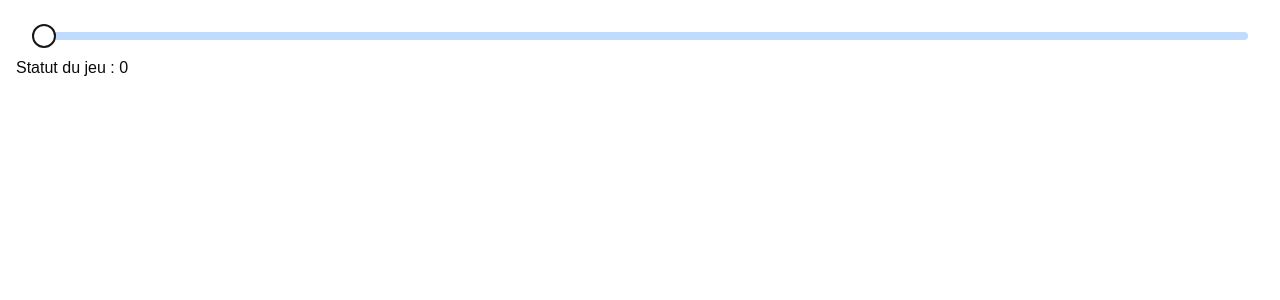
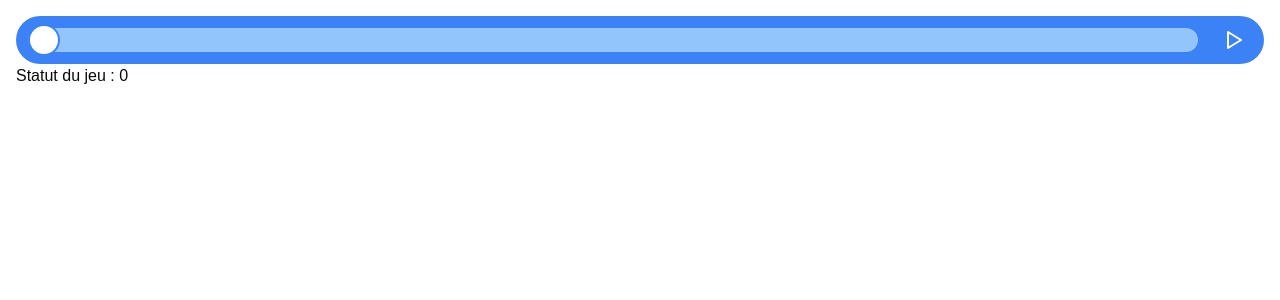
Before and after one commit to Maxeuh/nuit-de-l-info-2024, a Next.js app: page / in a window 1280 px wide. Shown: the top 300 px of the page. Built offline with nearby package versions, Linux system fonts and the light colour scheme.

Commit message:
feat: Final slider, play/pause and autoplay

```diff
--- a/app/page.tsx
+++ b/app/page.tsx
@@ -5,10 +5,11 @@ import { SliderGroup } from "@/components/slider/SliderGroup"
 
 export default function Home() {
   const [state, setState] = useState(0);
+  const stateLimit = 5;
 
   return (
     <div className="p-4">
-      <SliderGroup state={state} setState={setState} />
+      <SliderGroup state={state} setState={setState} stateLimit={stateLimit} />
       Statut du jeu : {state}
     </div>
   );
--- a/components/slider/SliderGroup.tsx
+++ b/components/slider/SliderGroup.tsx
@@ -1,14 +1,36 @@
 import { Slider } from "@/components/ui/slider";
+import { Button } from "@/components/ui/button";
+import { useState, useEffect } from "react";
+import { IconPlayerPlay, IconPlayerPause } from "@tabler/icons-react"
 
 interface SliderGroupProps {
   state: number;
   setState: (value: number) => void;
+  stateLimit: number;
 }
 
-export const SliderGroup: React.FC<SliderGroupProps> = ({ state, setState }) => {
+export const SliderGroup: React.FC<SliderGroupProps> = ({ state, setState, stateLimit }) => {
+  const [autoPlay, setAutoPlay] = useState(false);
+
+  useEffect(() => {
+    if (autoPlay) {
+      const interval = setInterval(() => {
+        if (state > stateLimit) {
+          setState(0);
+        } else {
+          setState(state++);
+        }
+      }, 1000);
+      return () => clearInterval(interval);
+    }
+  }, [autoPlay, setState, state, stateLimit]);
+
   return (
-    <div className="flex gap-4 rounded-full bg-white p-4 text-blue-900">
-      <Slider value={[state]} onValueChange={ (value) => setState(value[0]) }/>
+    <div className="flex gap-4 rounded-full bg-blue-500 px-3 py-1 text-white">
+      <Slider value={[state]} onValueChange={ (value) => setState(value[0]) } max={stateLimit} />
+      <Button variant="outline" size="icon" onClick={() => setAutoPlay(!autoPlay)} className="rounded-full border-none bg-blue-500 text-white hover:bg-white hover:text-blue-500">
+        {autoPlay ? <IconPlayerPause /> : <IconPlayerPlay />}
+      </Button>
     </div>
   );
 };
--- a/components/ui/button.tsx
+++ b/components/ui/button.tsx
@@ -5,7 +5,7 @@ import { cva, type VariantProps } from "class-variance-authority"
 import { cn } from "@/lib/utils"
 
 const buttonVariants = cva(
-  "inline-flex items-center justify-center gap-2 whitespace-nowrap rounded-md text-sm font-medium ring-offset-background transition-colors focus-visible:outline-none focus-visible:ring-2 focus-visible:ring-ring focus-visible:ring-offset-2 disabled:pointer-events-none disabled:opacity-50 [&_svg]:pointer-events-none [&_svg]:size-4 [&_svg]:shrink-0",
+  "inline-flex items-center justify-center gap-2 whitespace-nowrap rounded-md text-sm font-medium ring-offset-background transition-colors focus-visible:outline-none focus-visible:ring-2 focus-visible:ring-ring focus-visible:ring-offset-2 disabled:pointer-events-none disabled:opacity-50 [&_svg]:pointer-events-none [&_svg]:size-6 [&_svg]:shrink-0",
   {
     variants: {
       variant: {
@@ -23,7 +23,7 @@ const buttonVariants = cva(
         default: "h-10 px-4 py-2",
         sm: "h-9 rounded-md px-3",
         lg: "h-11 rounded-md px-8",
-        icon: "h-10 w-10",
+        icon: "size-10",
       },
     },
     defaultVariants: {
--- a/components/ui/slider.tsx
+++ b/components/ui/slider.tsx
@@ -17,10 +17,10 @@ const Slider = React.forwardRef<
     )}
     {...props}
   >
-    <SliderPrimitive.Track className="relative h-2 w-full grow overflow-hidden rounded-full bg-blue-200">
-      <SliderPrimitive.Range className="absolute h-full bg-blue-900" />
+    <SliderPrimitive.Track className="relative h-6 w-full grow overflow-hidden rounded-full bg-blue-300">
+      <SliderPrimitive.Range className="absolute h-full bg-white" />
     </SliderPrimitive.Track>
-    <SliderPrimitive.Thumb className="block h-6 w-6  rounded-full border-2 border-primary bg-background ring-offset-background transition-colors focus-visible:outline-none focus-visible:ring-2 focus-visible:ring-ring focus-visible:ring-offset-2 disabled:pointer-events-none disabled:opacity-50" />
+    <SliderPrimitive.Thumb className="block size-8 rounded-full border-2 border-blue-500 bg-background ring-offset-background transition-colors focus-visible:outline-none focus-visible:ring-2 focus-visible:ring-ring focus-visible:ring-offset-2 disabled:pointer-events-none disabled:opacity-50" />
   </SliderPrimitive.Root>
 ))
 Slider.displayName = SliderPrimitive.Root.displayName
--- a/package.json
+++ b/package.json
@@ -14,6 +14,7 @@
     "@eslint/js": "^9.16.0",
     "@radix-ui/react-slider": "^1.2.1",
     "@radix-ui/react-slot": "^1.1.0",
+    "@tabler/icons-react": "^3.24.0",
     "class-variance-authority": "^0.7.1",
     "clsx": "^2.1.1",
     "eslint-plugin-react": "^7.37.2",
```
Also changed, not shown: components.json, 1 other file (tests, documents, lock files or other folders).
